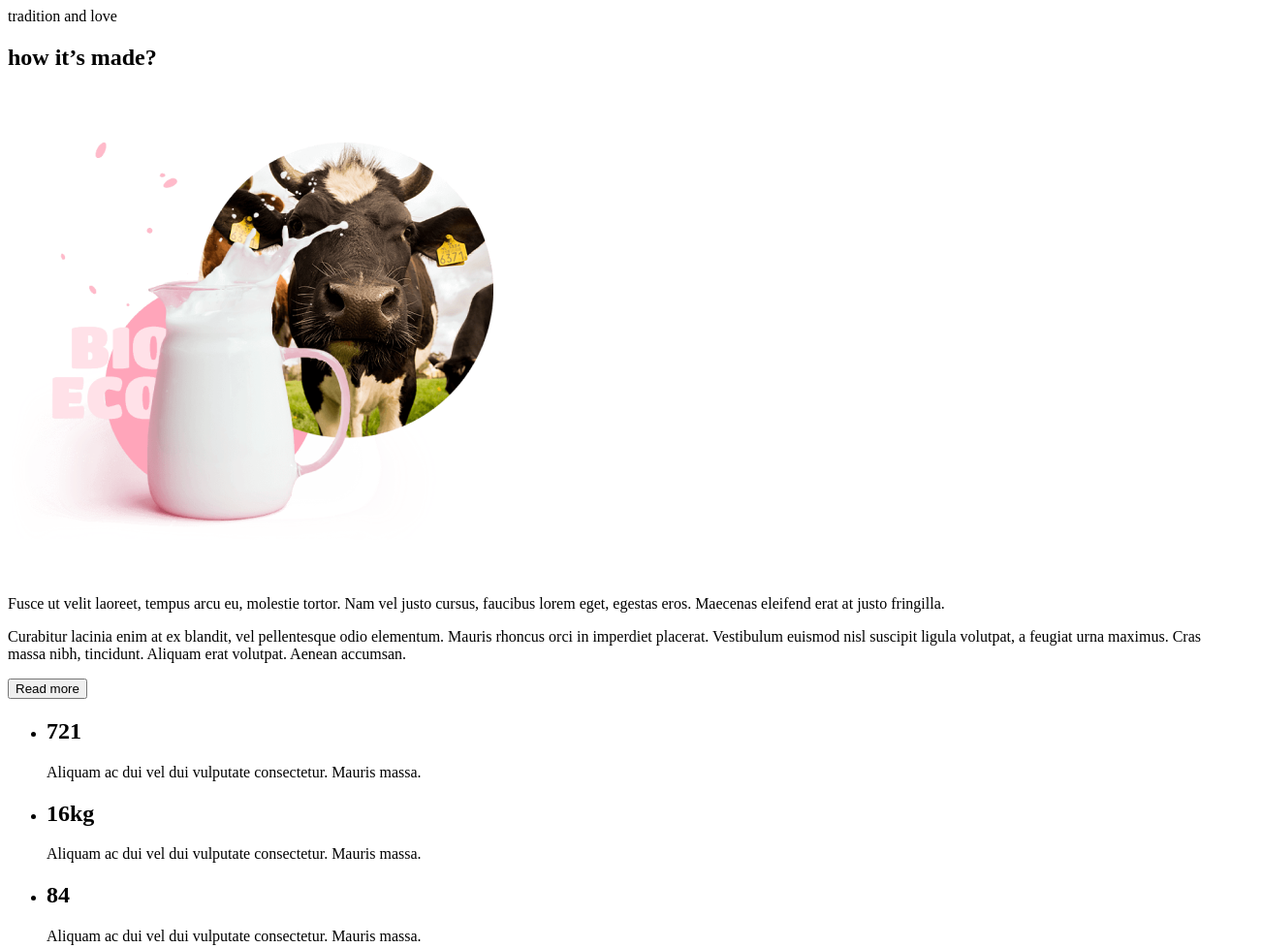
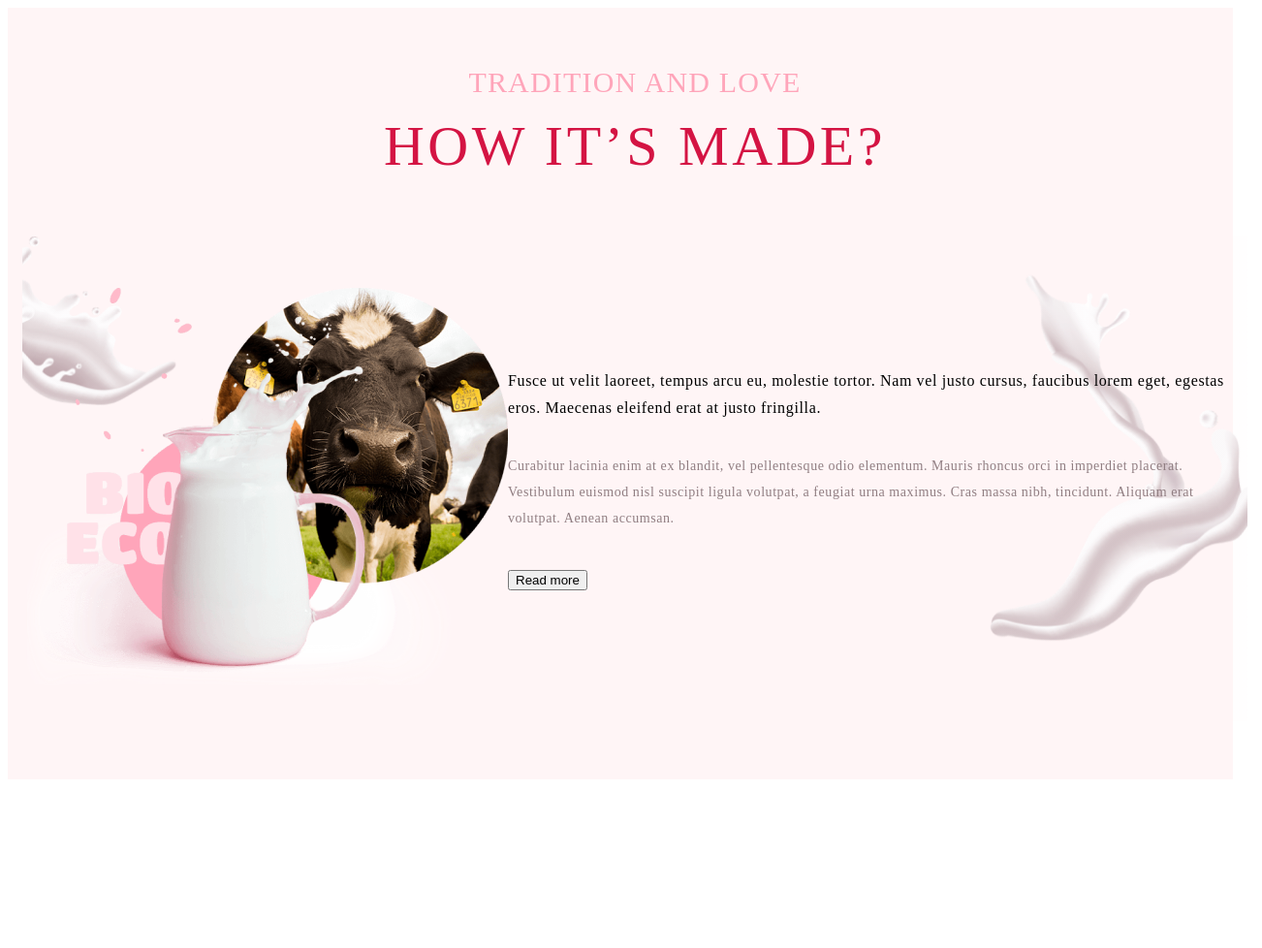
Before and after one commit to YevheniiLi/test-ice-cream, a plain HTML site: page index.html in a window 1280 px wide. Shown: the whole page at 97% size, 1302 px wide, since content can reach past the window. After the commit the page ends 812 px from the top, so only its background shows below. Drawn offline with Linux system fonts and the light colour scheme.

Commit message:
add styles css

```diff
--- a/css/style.css
+++ b/css/style.css
@@ -0,0 +1,98 @@
+p, h1, h2, h3, h4, h5, h6 {
+    margin: 0;
+}
+
+
+ul {
+    margin: 0;
+    padding: 0;
+    list-style: none
+}
+
+img {
+    display: block;
+
+}
+
+
+.container {
+    width: 100%;
+    padding-left: 15px;
+    padding-right: 15px;
+    margin: 0 auto;
+}
+
+.about {
+    background-color:     #FFF5F6;
+    padding-top: 60px;
+    padding-bottom: 60px;
+}
+
+.about-pre-title {
+    font-family: 'Titan One';
+    font-style: normal;
+    font-weight: 400;
+    font-size: 30px;
+    line-height: 1.13;
+    text-align: center;
+    letter-spacing: 0.04em;
+    text-transform: uppercase;
+    display: block;
+    color: #FFA5BA;
+    margin-bottom: 16px;
+}
+
+.about-title {
+    font-family: 'Titan One';
+    font-style: normal;
+    font-weight: 400;
+    font-size: 58px;
+    line-height: 1.13;
+    text-align: center;
+    letter-spacing: 0.06em;
+    text-transform: uppercase;
+    margin-bottom: 60px;
+    color: #D41443;
+}
+
+.about-pre-text {
+    font-family: 'DM Sans';
+    font-style: normal;
+    font-weight: 500;
+    font-size: 16px;
+    line-height: 176%;
+    letter-spacing: 0.04em;
+    color: #000000;
+    margin-bottom: 32px;
+}
+
+
+.about-text {
+    font-family: 'DM Sans';
+    font-style: normal;
+    font-weight: 500;
+    font-size: 14px;
+    line-height: 194%;
+    letter-spacing: 0.04em;
+
+    color: #907E82;
+    margin-bottom: 40px;
+}
+
+.about-main-text {
+    display: flex;
+    flex-direction: column;
+    align-items: baseline;
+}
+
+
+
+
+.about-main {
+    display: flex;
+    align-items: center;
+    background-image: linear-gradient(rgba(255, 245, 246, 10%),rgba(255, 245, 246, 10%)), url(../img/milk.png);
+    background-repeat: no-repeat;
+    background-size: cover;
+
+}
--- a/index.html
+++ b/index.html
@@ -16,30 +16,38 @@
         <span class="about-pre-title">tradition and love </span>
         <h2 class="about-title">how it’s made?</h2>
             <div class="about-main">
-                <img src="./img/cow.png" alt="">
-                <p class="about-pre-text">Fusce ut velit laoreet, tempus arcu eu, molestie tortor. Nam vel justo cursus, faucibus lorem eget, egestas eros. Maecenas eleifend erat at justo fringilla.</p>
-                <p class="about-text">Curabitur lacinia enim at ex blandit, vel pellentesque odio elementum. Mauris rhoncus orci in imperdiet placerat. Vestibulum euismod nisl suscipit ligula volutpat, a feugiat urna maximus. Cras massa nibh, tincidunt.
-                    Aliquam erat volutpat. Aenean accumsan.</p>
-                    <button>Read more</button>
+                <img src="./img/cow.png" alt="коровка" width="501" height="501">
+                    <div class="about-main-text">
+                        <p class="about-pre-text">Fusce ut velit laoreet, tempus arcu eu, molestie tortor. Nam vel justo cursus, faucibus lorem eget, egestas eros. Maecenas eleifend erat at justo fringilla.</p>
+                        <p class="about-text">Curabitur lacinia enim at ex blandit, vel pellentesque odio elementum. Mauris rhoncus orci in imperdiet placerat. Vestibulum euismod nisl suscipit ligula volutpat, a feugiat urna maximus. Cras massa nibh, tincidunt.
+                            Aliquam erat volutpat. Aenean accumsan.</p>
+                            <button>Read more</button>
+                    </div>
+
             </div>
-    <div class="about-forms">
+
+    </div>
+    <!-- <div class="about-forms">
         <ul class="about-list">
             <li class="abot-list-item">
+                <img src="./img/form-one.png" alt="добавка" width="33" height="50">
                 <h2>721</h2>
                 <p>Aliquam ac dui vel dui vulputate consectetur. Mauris massa.</p>
             </li>
             <li class="about-list-item">
+                <img src="./img/form-two.png" alt="стаканчик" width="50" height="50">
                 <h2>16kg</h2>
                 <p>Aliquam ac dui vel dui vulputate consectetur. Mauris massa.</p>
             </li>
             <li class="about-list-item">
+                <img src="./img/form-three.png" alt="палочка" width="44" height="50">
                 <h2>84</h2>
                 <p>Aliquam ac dui vel dui vulputate consectetur. Mauris massa.</p>
             </li>
         </ul>
-    </div>
+    </div> -->
 
-    </div>
+
 </section>
 
 
```
